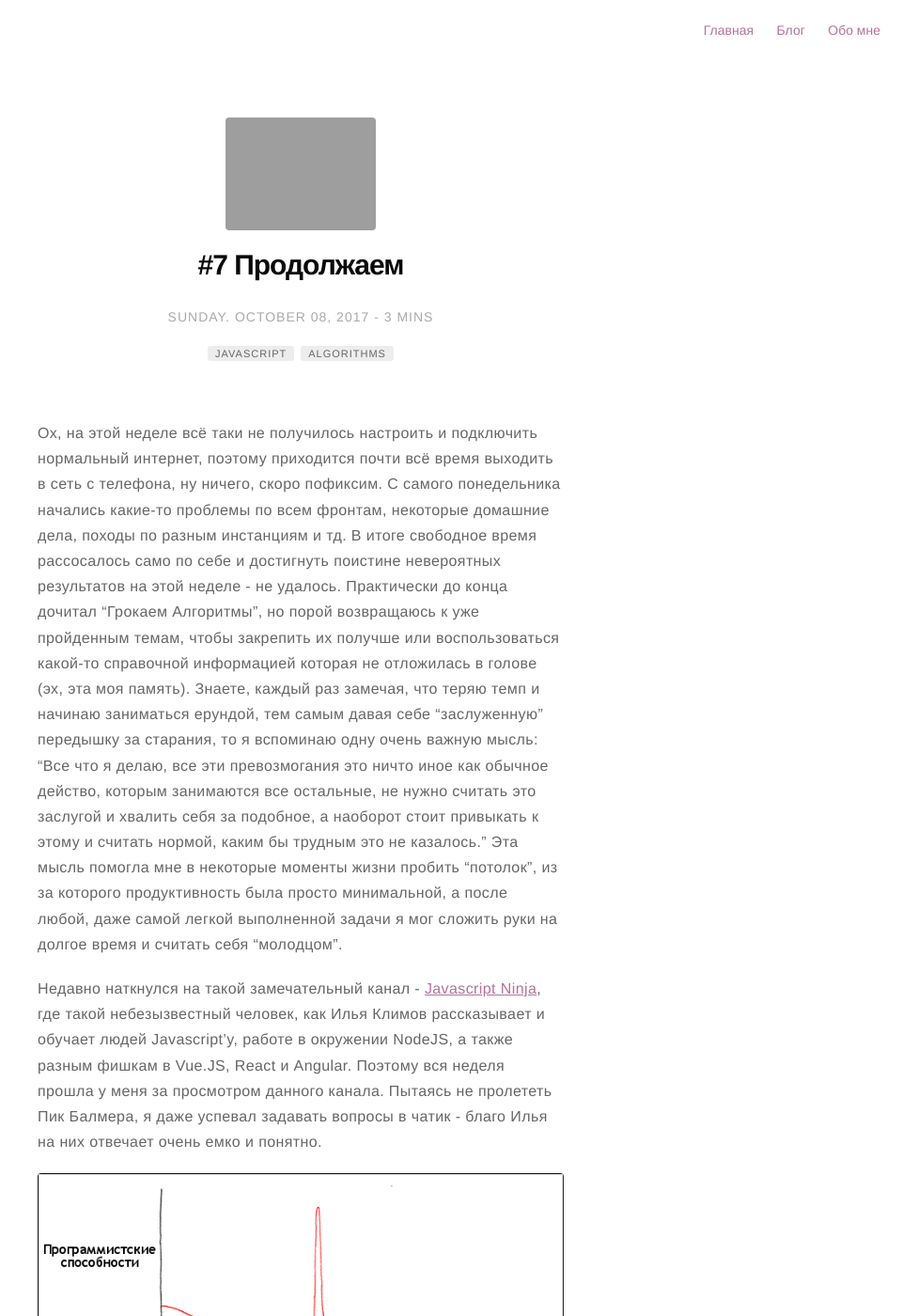
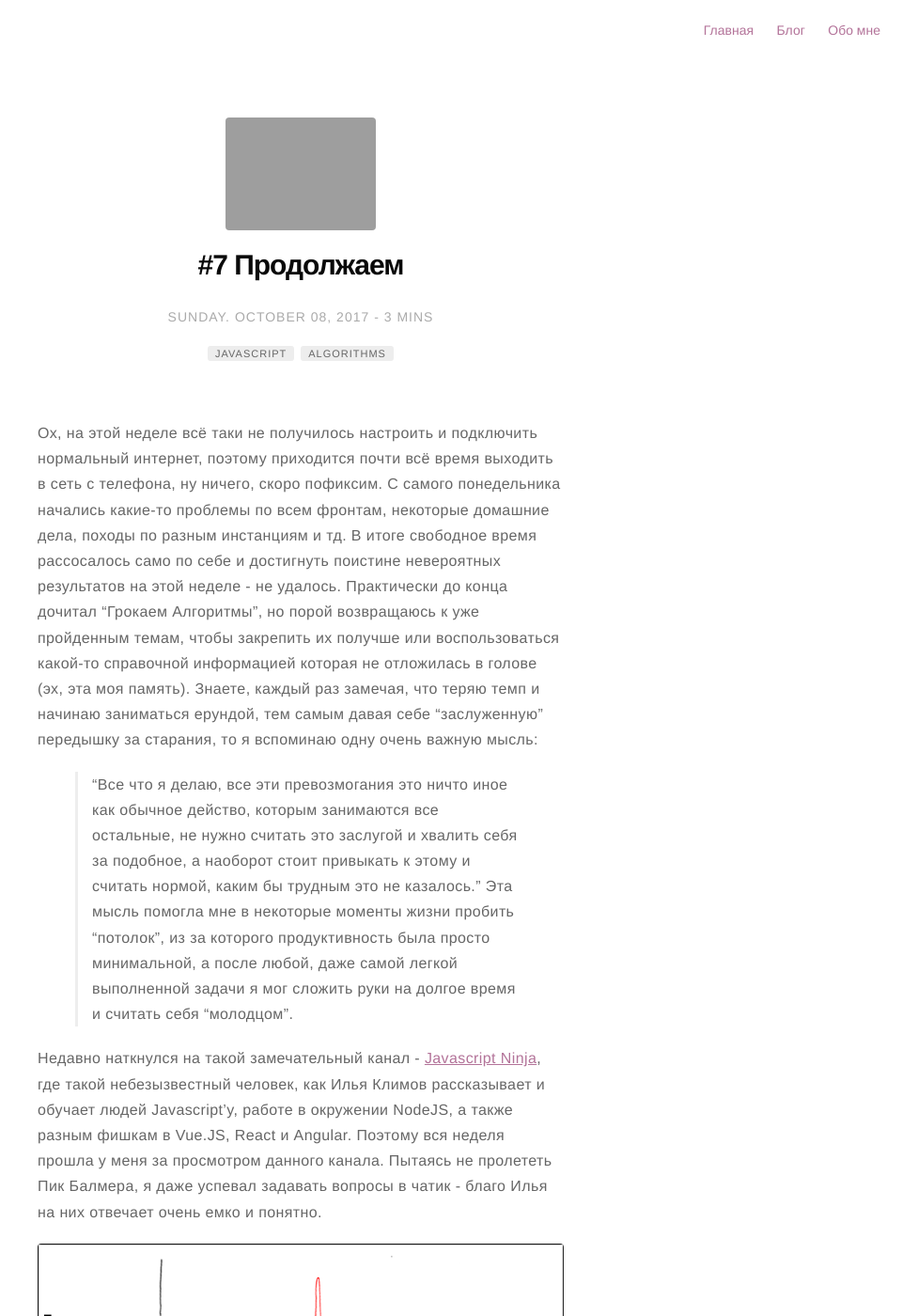
Before and after one commit to SayoBye/devblog, a Jekyll site: the page built from _posts/2017-10-08-7.md, in a window 1280 px wide and 1400 px high. Shown: the whole window at 94% size, without its empty margins (320-1280 px from the left). Built offline with Jekyll 4.4.1, drawn with Linux system fonts in a browser that asks for light colours; comment, search, counter and statistics services are not loaded.

Commit message:
change article

```diff
--- a/_posts/2017-10-08-7.md
+++ b/_posts/2017-10-08-7.md
@@ -14,7 +14,7 @@ description: Продолжаем
 ---
 
 Ох, на этой неделе всё таки не получилось настроить и подключить нормальный интернет, поэтому приходится почти всё время выходить в сеть с телефона, ну ничего, скоро пофиксим. С самого понедельника начались какие-то проблемы по всем фронтам, некоторые домашние дела, походы по разным инстанциям и тд. В итоге свободное время рассосалось само по себе и достигнуть поистине невероятных результатов на этой неделе - не удалось. Практически до конца дочитал "Грокаем Алгоритмы", но порой возвращаюсь к уже пройденным темам, чтобы закрепить их получше или воспользоваться какой-то справочной информацией которая не отложилась в голове (эх, эта моя память). Знаете, каждый раз замечая, что теряю темп и начинаю заниматься ерундой, тем самым давая себе "заслуженную" передышку за старания, то я вспоминаю одну очень важную мысль:
-"Все что я делаю, все эти превозмогания это ничто иное как обычное действо, которым занимаются все остальные, не нужно считать это заслугой и хвалить себя за подобное, а наоборот стоит привыкать к этому и считать нормой, каким бы трудным это не казалось."
+>"Все что я делаю, все эти превозмогания это ничто иное как обычное действо, которым занимаются все остальные, не нужно считать это заслугой и хвалить себя за подобное, а наоборот стоит привыкать к этому и считать нормой, каким бы трудным это не казалось."
 Эта мысль помогла мне в некоторые моменты жизни пробить "потолок", из за которого продуктивность была просто минимальной, а после любой, даже самой легкой выполненной задачи я мог сложить руки на долгое время и считать себя "молодцом".
 
 Недавно наткнулся на такой замечательный канал - [Javascript Ninja](https://www.youtube.com/channel/UCW9pyonagDWGMCy7V_Kro6g/featured), где такой небезызвестный человек, как Илья Климов рассказывает и обучает людей Javascript'y, работе в окружении NodeJS, а также разным фишкам в Vue.JS, React и Angular. Поэтому вся неделя прошла у меня за просмотром данного канала. Пытаясь не пролететь Пик Балмера, я даже успевал задавать вопросы в чатик - благо Илья на них отвечает очень емко и понятно.
```
